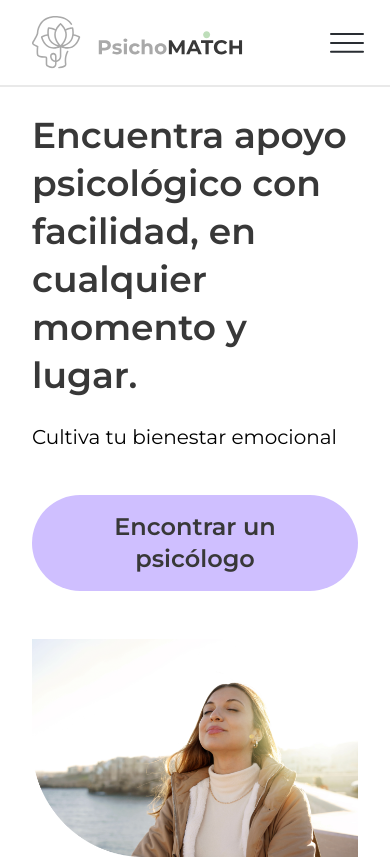
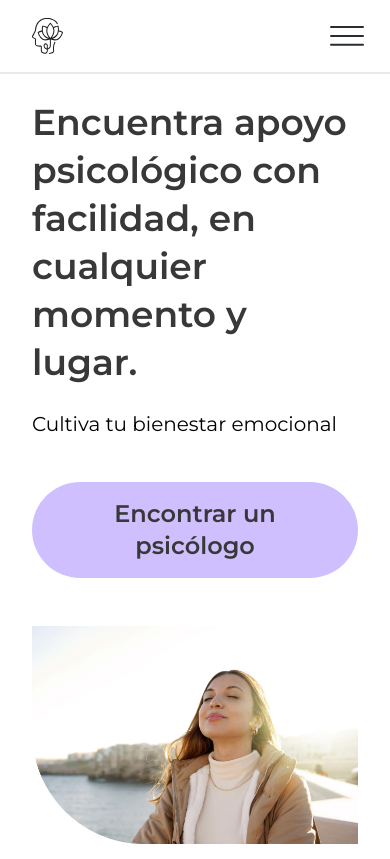
Before and after one commit to No-Country/C14-09-n-React-Node-Psichomatch, a React (Vite) app in the folder Frontend/: page / in a window 390 px wide. Shown: the top 859 px of the page. Built offline with nearby package versions, Linux system fonts and the light colour scheme.

Commit message:
cambios en header y DesktopMenu

```diff
--- a/Frontend/src/Components/Header/DesktopMenu.jsx
+++ b/Frontend/src/Components/Header/DesktopMenu.jsx
@@ -1,4 +1,5 @@
 import { NavLink } from "react-router-dom";
+import PropTypes from "prop-types";
 import SearchBar from "../SearchBar";
 
 function DesktopMenu({ jwt, handleAccountExit }) {
@@ -6,8 +7,7 @@ function DesktopMenu({ jwt, handleAccountExit }) {
     <>
       {jwt.token !== undefined ? (
         <>
-        {console.log(jwt.role)}
-        {jwt.role === 'patient' && (
+          {jwt.role === "patient" && (
             <>
               <NavLink
                 to={`dashboard/${jwt?.id}`}
@@ -21,9 +21,10 @@ function DesktopMenu({ jwt, handleAccountExit }) {
               >
                 Psicólogos
               </NavLink>
+              {location.pathname === `/psicologos/${jwt?.id}` && <SearchBar />}
             </>
           )}
-          {jwt.role === 'therapist' && (
+          {jwt.role === "therapist" && (
             <>
               <NavLink
                 to={`/dashboard/therapist/${jwt?.id}`}
@@ -33,7 +34,6 @@ function DesktopMenu({ jwt, handleAccountExit }) {
               </NavLink>
             </>
           )}
-          <SearchBar />
           <button
             className="text-white text-base font-medium text-center bg-Gray-dark py-4 px-6 rounded-[32px] w-[214px] hover:bg-[#4f4f4f]"
             onClick={handleAccountExit}
@@ -55,7 +55,6 @@ function DesktopMenu({ jwt, handleAccountExit }) {
           >
             Registro Paciente
           </NavLink>
-
           <NavLink
             to="/registerTherapist"
             className="text-base text-black font-medium hover:text-[#A9A9A9]"
@@ -74,4 +73,9 @@ function DesktopMenu({ jwt, handleAccountExit }) {
   );
 }
 
+DesktopMenu.propTypes = {
+  jwt: PropTypes.object.isRequired, // Propiedad 'jwt' como objeto requerido.
+  handleAccountExit: PropTypes.func.isRequired, // Propiedad 'handleAccountExit' como función requerida.
+};
+
 export default DesktopMenu;
--- a/Frontend/src/Components/Header/Header.jsx
+++ b/Frontend/src/Components/Header/Header.jsx
@@ -1,6 +1,7 @@
 import { useContext, useState } from "react";
 import { Link, useNavigate } from "react-router-dom";
 import logo from "../../assets/Images/logo.svg";
+import logoIcon from "../../assets/Images/logoIcon.svg";
 import bars3Icon from "../../assets/Icons/bars3.svg";
 import { JwtContext } from "../../Context/JwtContext";
 import DesktopMenu from "./DesktopMenu";
@@ -17,16 +18,17 @@ function Header() {
 
   return (
     <header className="border-b-2 border-b-[#e9e9e9]">
-      <nav
-        className="flex items-center justify-between p-4 md:px-6"
-        aria-label="Global"
-      >
+      <nav className="flex items-center justify-between p-4 md:px-6">
         <div className="flex lg:flex-1">
           <Link to="/" className="ml-4">
-            <img src={logo} alt="" />
+            <img src={logo} alt="Logo" className="hidden lg:block" />
+            <img
+              src={logoIcon}
+              alt="Logo"
+              className="block lg:hidden md:h-[43px] md:w-[37px]"
+            />
           </Link>
         </div>
-
         <div className="flex lg:hidden">
           <button
             type="button"
```
Lines whose indentation alone changed are shown as unchanged.
